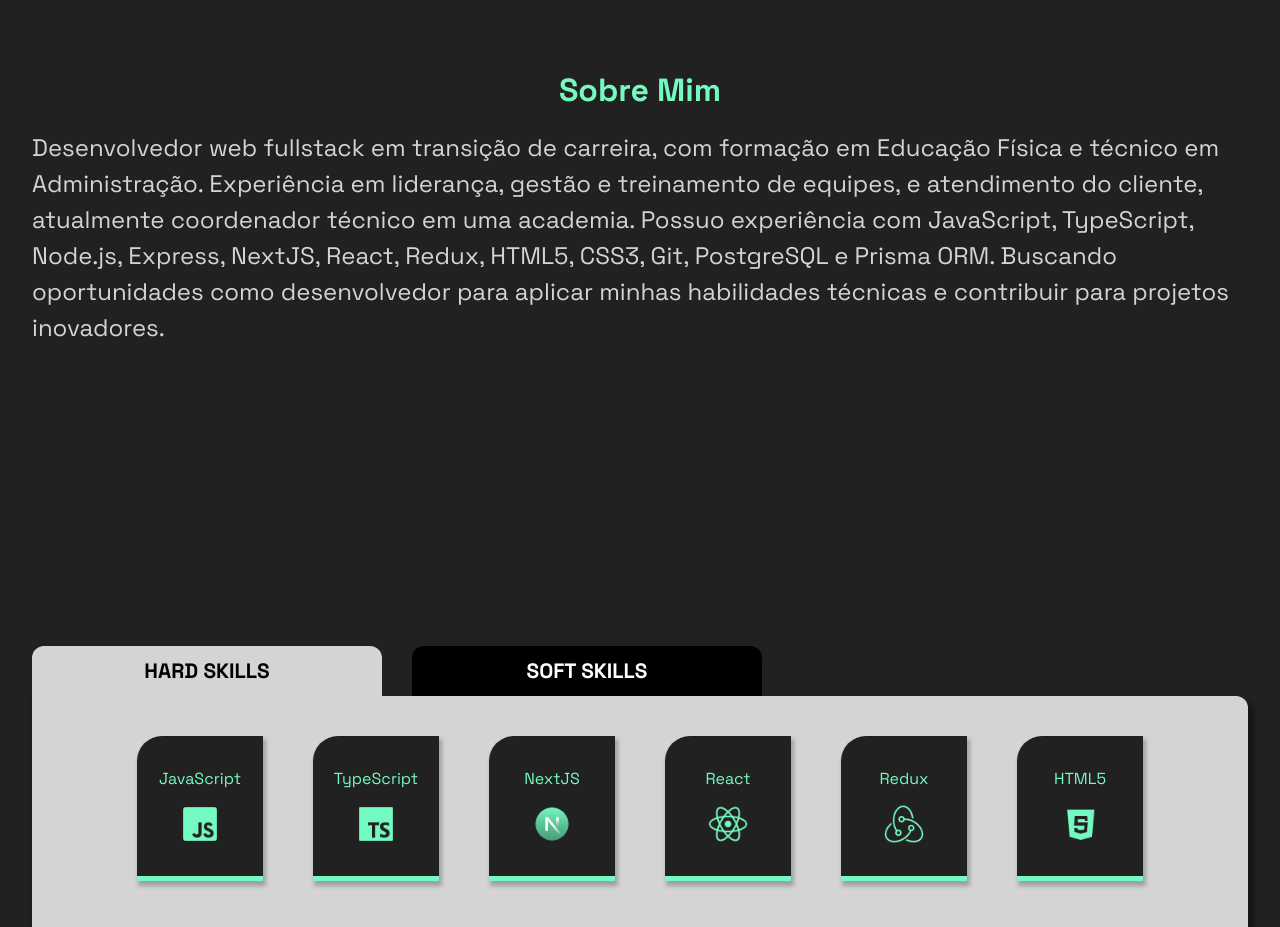
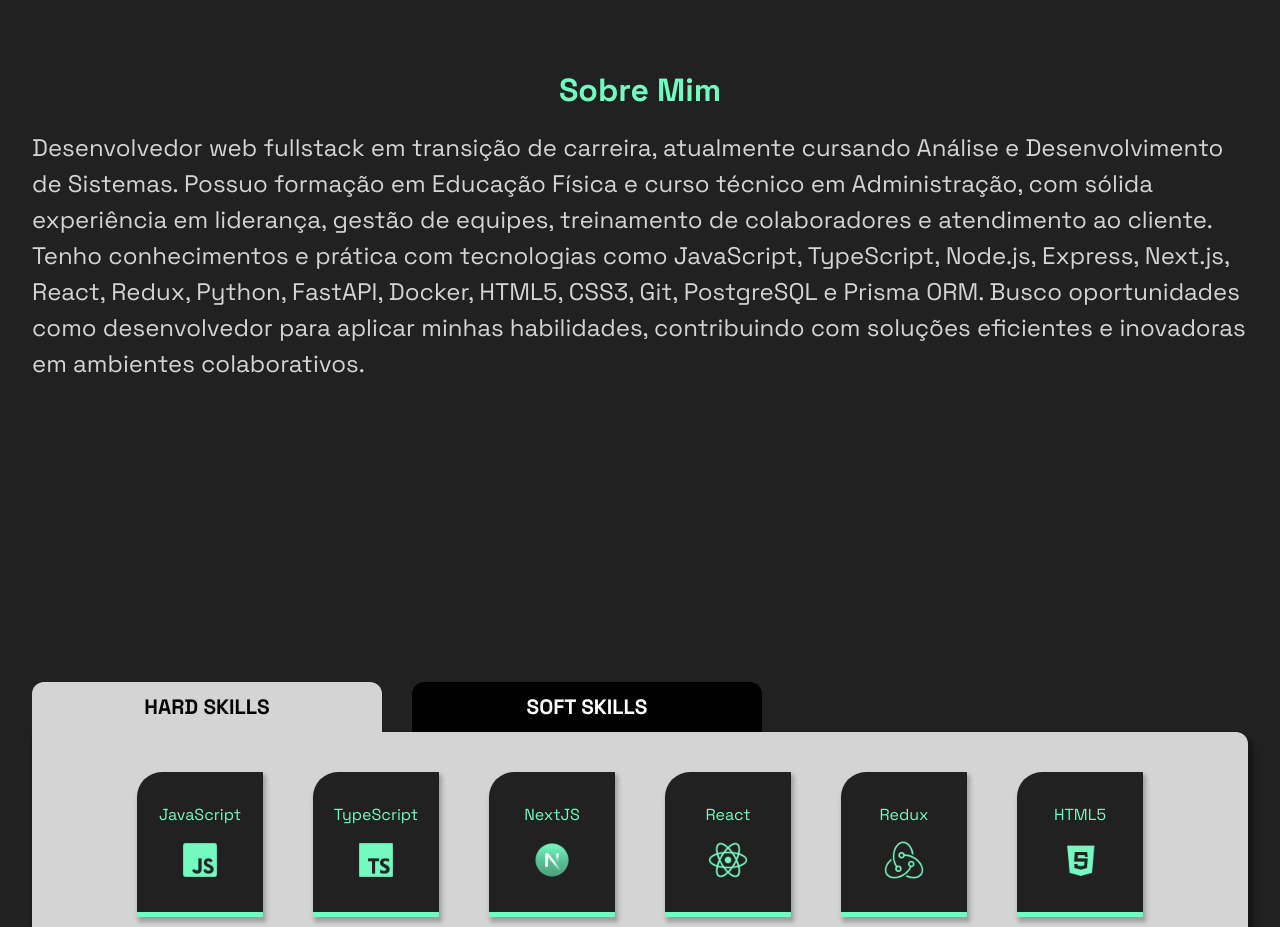
Before and after one commit to RaphaVBueno/portfolio, a Next.js app: page / in a window 1280 px wide. Shown: the part 980-1907 px from the top of the page. Built offline with nearby package versions, Linux system fonts and the light colour scheme; a web font is replaced by a local one.

Commit message:
update bio

```diff
--- a/src/app/page.tsx
+++ b/src/app/page.tsx
@@ -98,14 +98,16 @@ export default function Home() {
         <section className={`${styles.section2} reveal`} id="sobre">
           <h2>Sobre Mim</h2>
           <p>
-            Desenvolvedor web fullstack em transição de carreira, com formação
-            em Educação Física e técnico em Administração. Experiência em
-            liderança, gestão e treinamento de equipes, e atendimento do
-            cliente, atualmente coordenador técnico em uma academia. Possuo
-            experiência com JavaScript, TypeScript, Node.js, Express, NextJS,
-            React, Redux, HTML5, CSS3, Git, PostgreSQL e Prisma ORM. Buscando
-            oportunidades como desenvolvedor para aplicar minhas habilidades
-            técnicas e contribuir para projetos inovadores.
+            Desenvolvedor web fullstack em transição de carreira, atualmente
+            cursando Análise e Desenvolvimento de Sistemas. Possuo formação em
+            Educação Física e curso técnico em Administração, com sólida
+            experiência em liderança, gestão de equipes, treinamento de
+            colaboradores e atendimento ao cliente. Tenho conhecimentos e
+            prática com tecnologias como JavaScript, TypeScript, Node.js,
+            Express, Next.js, React, Redux, Python, FastAPI, Docker, HTML5,
+            CSS3, Git, PostgreSQL e Prisma ORM. Busco oportunidades como
+            desenvolvedor para aplicar minhas habilidades, contribuindo com
+            soluções eficientes e inovadoras em ambientes colaborativos.
           </p>
         </section>
         <Info
```
Also changed, not shown: package.json (+4 -4 lines), 1 other file (tests, documents, lock files or other folders).
